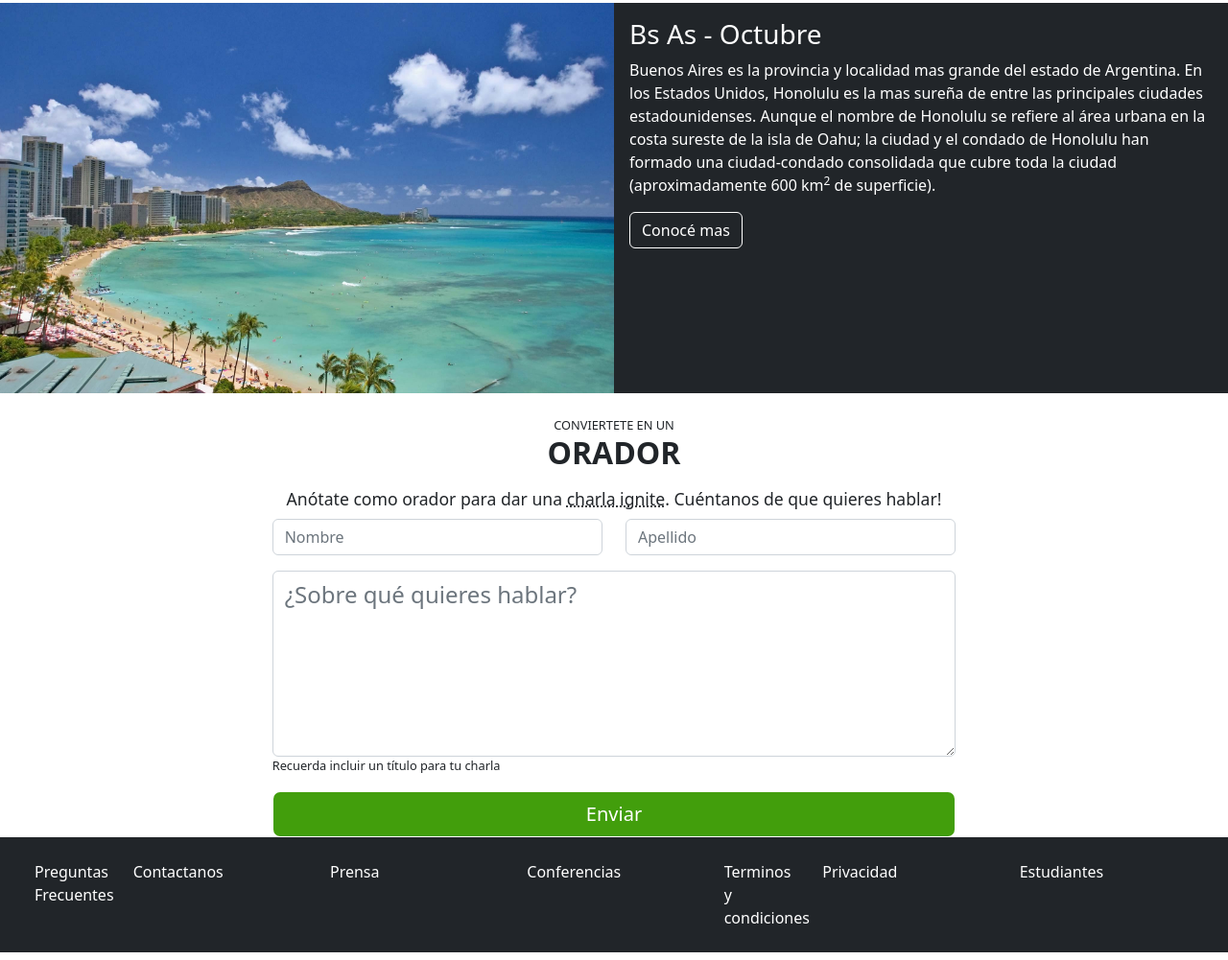
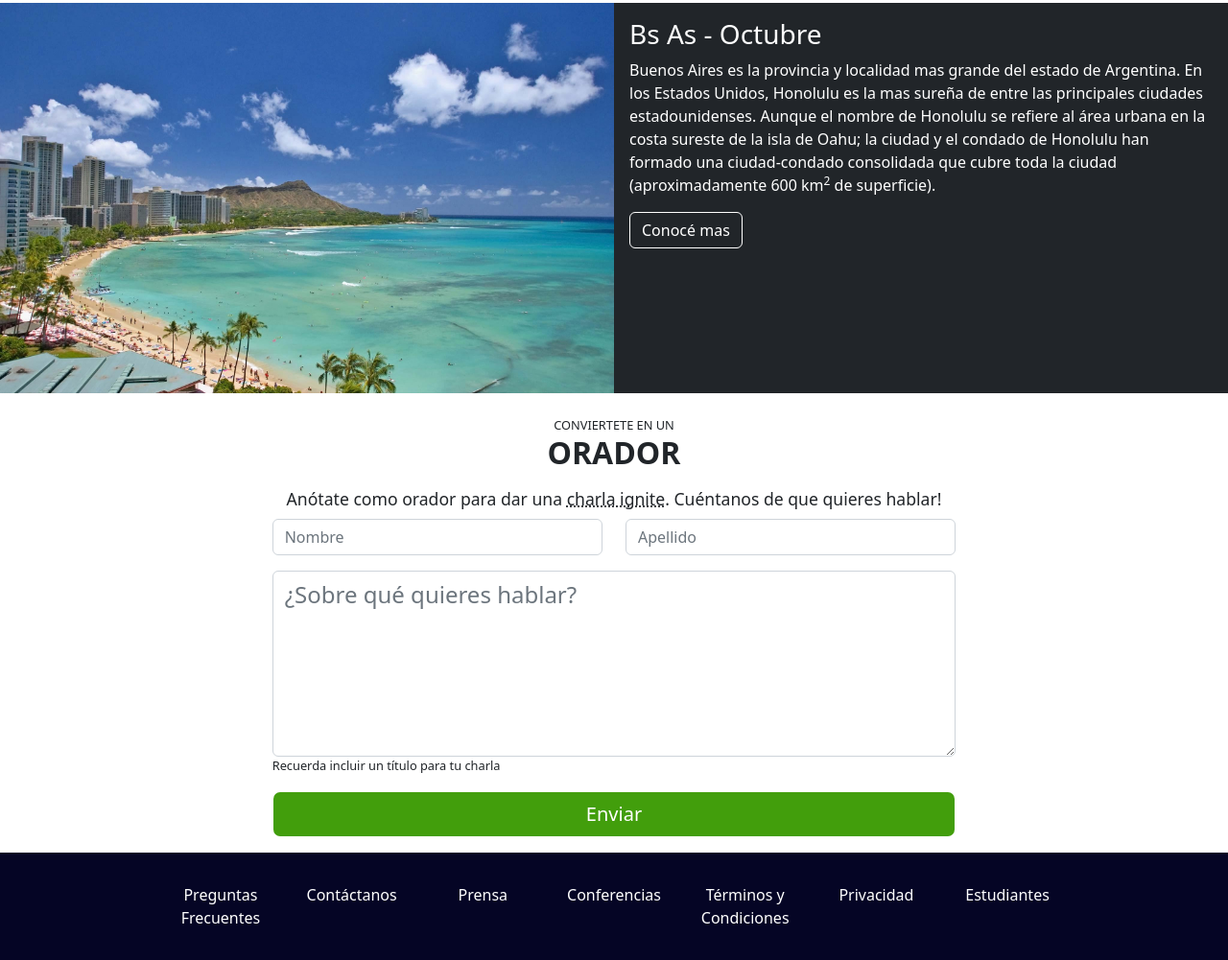
Before and after one commit to ADDOMIN/CaC-Bootstrap-TPI, a plain HTML site: page index.html in a window 1280 px wide. Shown: the part 1612-2613 px from the top of the page at 96% size. Drawn offline with nearby package versions, Linux system fonts and the light colour scheme.

Commit message:
Finalizado (Rev-0)

```diff
--- a/index.html
+++ b/index.html
@@ -8,6 +8,13 @@
 
     <link href="https://cdn.jsdelivr.net/npm/bootstrap@5.2.1/dist/css/bootstrap.min.css" rel="stylesheet"
         integrity="sha384-iYQeCzEYFbKjA/T2uDLTpkwGzCiq6soy8tYaI1GyVh/UjpbCx/TYkiZhlZB6+fzT" crossorigin="anonymous">
+
+    <style>
+        .nav-link {
+            color: white;
+            text-decoration: none;
+        }
+    </style>
 
     <title>Bootstrap_TP-Integrador</title>
 </head>
@@ -52,8 +59,8 @@
     <a name="Conferencia"></a>
     <div class="card position-relative">
         <img class="card-img-top w-100" src="imagenes/ba1.jpg" alt="Imagen de Bs As" style="filter: brightness(0.5);">
-        <div class="position-absolute" style="color: white; max-width: 50%; bottom: 24%; right: 10%;">
-            <div style="width: 500px; text-align: right;">
+        <div class="position-absolute text" style="color: white; max-width: 50%; bottom: 24%; right: 10%;">
+            <div class="card-text d-none d-md-block" style=" text-align: right;">
                 <h3 class="card-title">Conf Bs As</h3>
                 <p class="card-text">Bs As llega por primera vez a Argentina. Un
                     evento para
@@ -200,61 +207,49 @@
             </div>
         </div>
     </div>
-
-    <!--
-        <form class="container p-5">
-            <div class="row g-3">
-                <div class="col">
-                    <input type="text" name="firstname" placeholder="Nombre">
-                </div>
-                <div class="col-5 offset-md-2 bg-light border">
-
-                    <input size="55" type="text" name="lastname" placeholder="Apellido">
-                </div>
-            </div>
-            <div class="row">
-                <textarea name="comments" placeholder="Sobre qué quieres hablar?" rows="5"></textarea>
-
-                <p style="text-align-last: left;">Recuerda incluir un título para tu charla</p>
-                <input class="btn" type="submit" value="Enviar"
-                    style="background-color:rgb(66, 158, 12) ; color: white;">
-
-            </div>
-        </form>
-    -->
     </div>
 
     <!--    FOOTER   -->
 
-    <div class="container-fluid">
-        <div class="row p-4 bg-dark text-white">
-            <div class="col-xs-12 col-md-4 col-lg-1">
-                <div class="text-align-wrap">
-                    <a class=" text-white text-decoration-none" href="#">Preguntas Frecuentes</a>
-                </div>
-            </div>
-            <div class="col-xs-12 col-md-4 col-lg-2">
-                <a class=" text-white text-decoration-none" href="#">Contactanos</a>
-            </div>
-            <div class="col-xs-12 col-md-4 col-lg-2">
-                <a class=" text-white text-decoration-none" href="#">Prensa</a>
-            </div>
-            <div class="col-xs-12 col-md-4 col-lg-2">
-                <a class=" text-white text-decoration-none" href="#">Conferencias</a>
-            </div>
-            <div class="col-xs-12 col-md-4 col-lg-1">
-                <div class="text-align-wrap">
-                    <a class=" text-white text-decoration-none" href="#">Terminos y condiciones</a>
-                </div>
-            </div>
-            <div class="col-xs-12 col-md-4 col-lg-2">
-                <a class=" text-white text-decoration-none" href="#">Privacidad</a>
-            </div>
-            <div class="col-xs-12 row-cols-md-4 col-lg-2">
-                <a class=" text-white text-decoration-none" href="#">Estudiantes</a>
-            </div>
+    <div class="container-fluid mt-3 align-items-evenly" Style="background-color: rgb(5, 5, 37); color: white;">
 
-        </div>
+        <ul class="nav nav-justified flex-column flex-md-row p-4" style="margin-left: 10%; margin-right: 10%;">
+            <li class="nav-item">
+                <a class="nav-link" href="#">
+                    Preguntas Frecuentes
+                </a>
+            </li>
+            <li class="nav-item">
+                <a class="nav-link" href="#">
+                    Contáctanos
+                </a>
+            </li>
+            <li class="nav-item">
+                <a class="nav-link" href="#">
+                    Prensa
+                </a>
+            </li>
+            <li class="nav-item">
+                <a class="nav-link" href="#">
+                    Conferencias
+                </a>
+            </li>
+            <li class="nav-item">
+                <a class="nav-link" href="#">
+                    Términos y Condiciones
+                </a>
+            </li>
+            <li class="nav-item">
+                <a class="nav-link" href="#">
+                    Privacidad
+                </a>
+            </li>
+            <li class="nav-item">
+                <a class="nav-link" href="#">
+                    Estudiantes
+                </a>
+            </li>
+        </ul>
     </div>
 
     <script src="https://cdn.jsdelivr.net/npm/bootstrap@5.2.1/dist/js/bootstrap.bundle.min.js"
```
